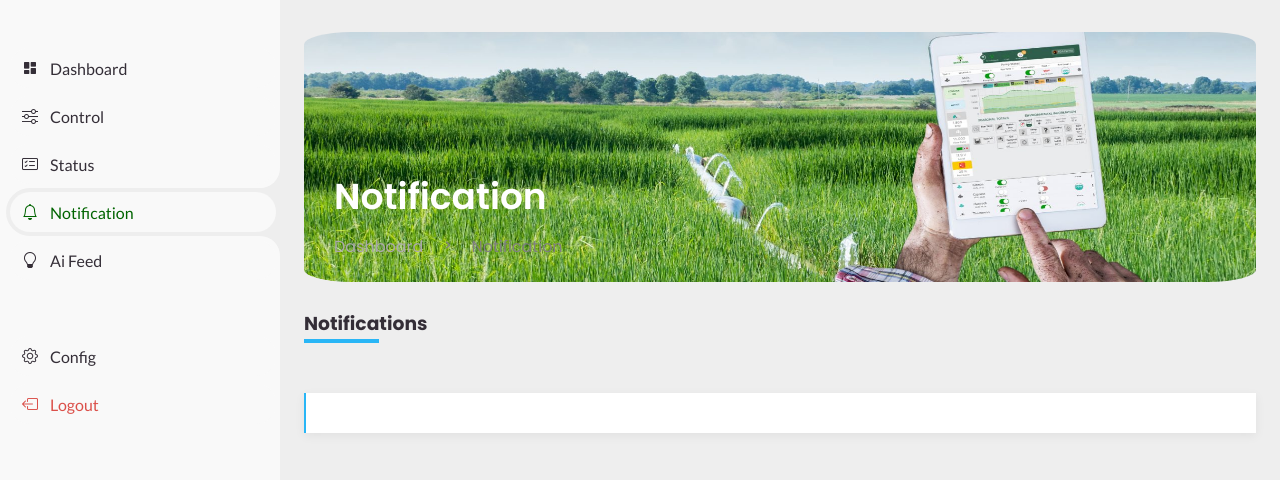
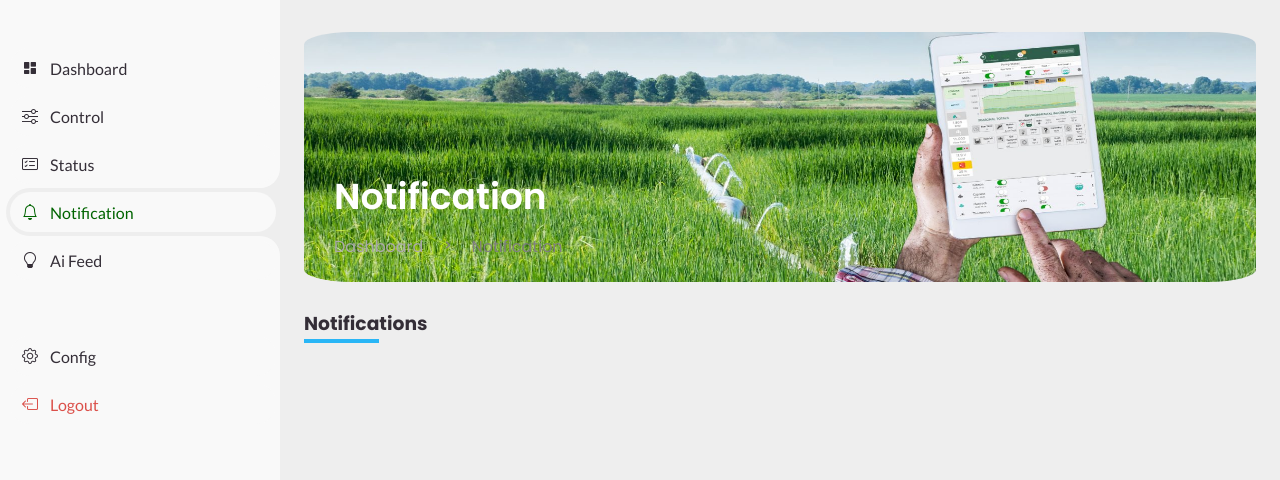
Before and after one commit to yohhannees/Hydrophonic-Farming, a plain HTML site: page notify.html in a window 1280 px wide. Shown: the part 80-560 px from the top of the page. Drawn offline with nearby package versions, Linux system fonts and the light colour scheme.

Commit message:
notify updated

```diff
--- a/notify.html
+++ b/notify.html
@@ -169,16 +169,16 @@
 				<div class="container">
 					<h3 class="m-b-50 heading-line">Notifications <i class="fa fa-bell text-muted"></i></h3>
 
-					<div class="notification-ui_dd-content">
-						<div class="notification-list notification-list--unread"  id="notify">
+					<!-- <div class="notification-ui_dd-content"> -->
+						<div   id="notify">
 
 
 						</div>
 
 
 
-
-					</div>
+<!--
+					</div> -->
 
 
 
```
